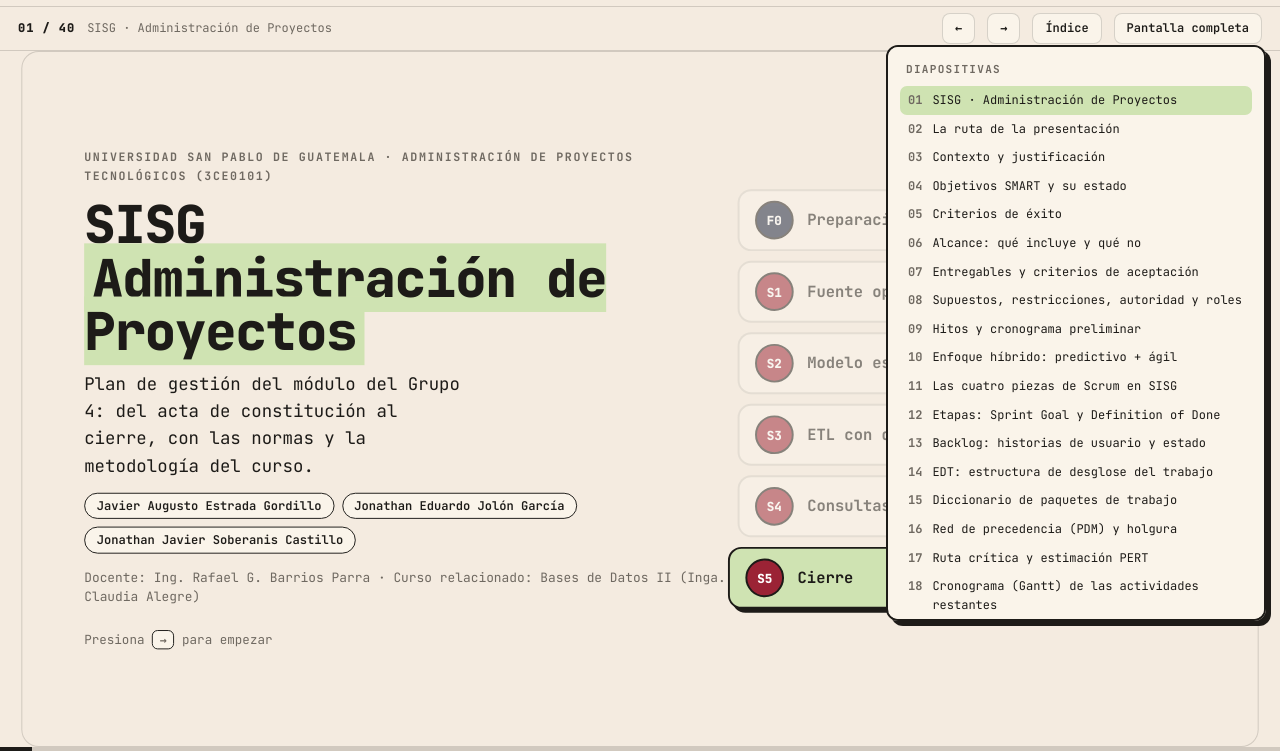
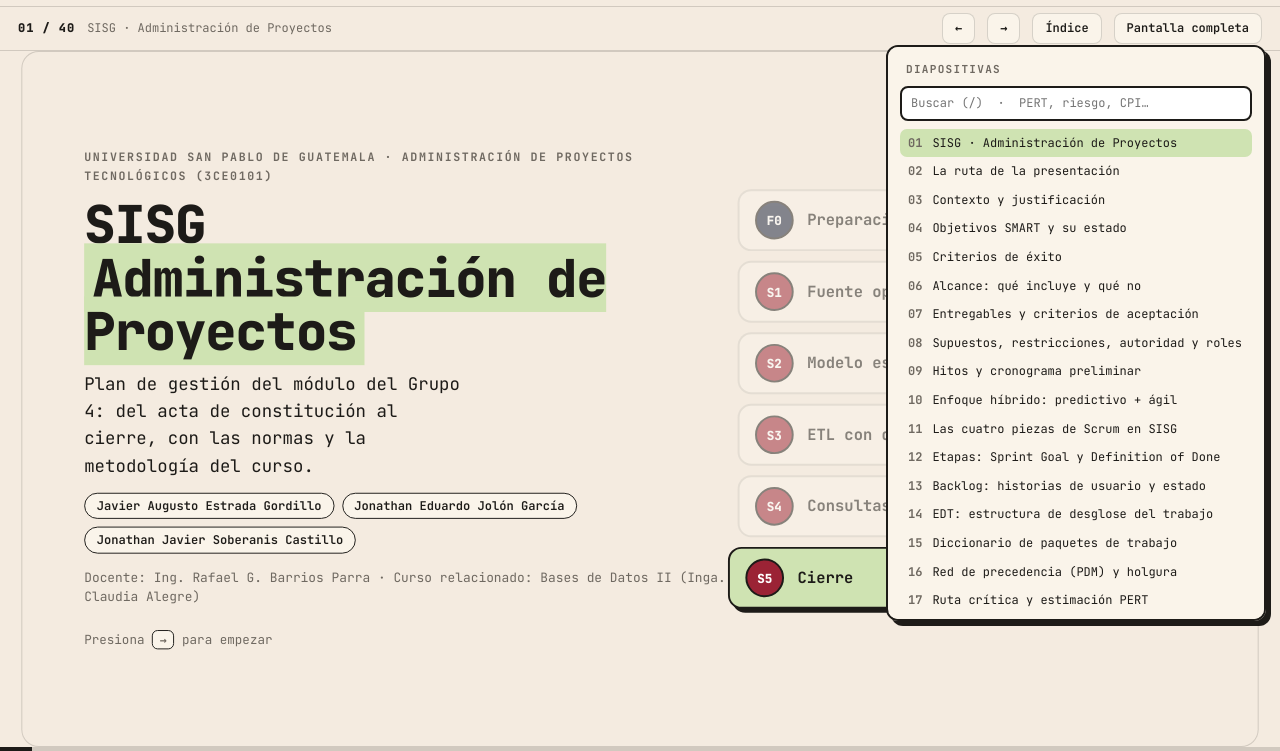
Before and after one commit to jaestrada40/SISG-AP, a plain HTML site: page SISG-APT.html in a window 1280 px wide. Both pictures are taken after a click on the button "Índice". Shown: the part 49-800 px from the top of the page. Drawn offline with Linux system fonts and the light colour scheme.

Commit message:
Buscador en el índice de diapositivas (tecla /)

```diff
--- a/SISG-APT.html
+++ b/SISG-APT.html
@@ -53,6 +53,7 @@ body.dk-full .top { display: none; } body.dk-full #app { grid-template-rows: min
 .dk-slide { position: absolute; left: 50%; top: 50%; width: 1280px; height: 720px; transform-origin: center; background: var(--paper); border: 1.5px solid var(--line); border-radius: 18px; overflow: hidden; font-size: 16px; }
 .dk-bar { height: 4px; background: var(--line); } .dk-bar i { display: block; height: 100%; width: 0; background: var(--ink); transition: width .35s; }
 #dk-index { position: absolute; right: 14px; top: 94px; z-index: 20; width: 380px; max-height: 72vh; overflow-y: auto; padding: 12px; border: 2px solid var(--ink); border-radius: 12px; background: var(--card); box-shadow: 5px 5px 0 var(--ink); }
+#dk-q { width: 100%; box-sizing: border-box; margin: 0 0 8px; padding: 6px 9px; border: 2px solid var(--ink); border-radius: 8px; background: var(--bg, #fff); color: inherit; font: inherit; font-size: 12px; } #dk-index button[hidden] { display: none; }
 #dk-index h3 { margin: 2px 6px 8px; font-size: 11px; letter-spacing: .12em; text-transform: uppercase; color: var(--muted); }
 #dk-index button { display: flex; gap: 10px; width: 100%; padding: 5px 8px; border: 0; border-radius: 7px; background: none; text-align: left; font-size: 12px; }
 #dk-index button:hover, #dk-index button[aria-current="true"] { background: var(--lime); color: #1d1b18; } #dk-index i { font-style: normal; color: var(--muted); font-weight: 700; }
@@ -416,9 +417,14 @@ window.APT = {"objetivos":{"cols":["#","Objetivo (específico, medible, con fech
       <button type="button" id="dk-prev" title="Anterior (←)" aria-label="Anterior">←</button><button type="button" id="dk-next" title="Siguiente (→)" aria-label="Siguiente">→</button>
       <button type="button" id="dk-idx" title="Índice (I)">Índice</button><button type="button" id="dk-full" title="Pantalla completa (F)">Pantalla completa</button></div>
       <div class="dk-view"><div class="dk-slide" id="dk-slide"></div></div><div class="dk-bar"><i></i></div>
-      <aside id="dk-index" hidden><h3>Diapositivas</h3>${K.slides.map((s, i) => `<button type="button" data-i="${i}"><i>${String(i + 1).padStart(2, "0")}</i>${esc(s.title)}</button>`).join("")}</aside>`;
+      <aside id="dk-index" hidden><h3>Diapositivas</h3><input type="search" id="dk-q" placeholder="Buscar (/)  ·  PERT, riesgo, CPI…" autocomplete="off" aria-label="Buscar diapositiva">${K.slides.map((s, i) => `<button type="button" data-i="${i}"><i>${String(i + 1).padStart(2, "0")}</i>${esc(s.title)}</button>`).join("")}</aside>`;
     K.$("#dk-prev", el).onclick = prev; K.$("#dk-next", el).onclick = next;
     K.$("#dk-idx", el).onclick = () => { const x = K.$("#dk-index", el); x.hidden = !x.hidden; if (!x.hidden) { const c = K.$('[aria-current="true"]', x); if (c) c.scrollIntoView({ block: "center" }); } };
+    const norm = (s) => String(s).toLowerCase().normalize("NFD").replace(/[\u0300-\u036f]/g, ""), q = K.$("#dk-q", el), idxB = K.$$("#dk-index button", el);
+    const hay = K.slides.map((s) => norm(s.title + " " + (s.text || "")));
+    const filtra = () => { const t = norm(q.value).split(/\s+/).filter(Boolean); idxB.forEach((b, i) => { b.hidden = !t.every((w) => hay[i].includes(w)); }); };
+    q.oninput = filtra;
+    q.onkeydown = (e) => { if (e.key === "Enter") { const b = idxB.find((x) => !x.hidden); if (b) b.click(); } else if (e.key === "Escape") { q.value = ""; filtra(); K.$("#dk-index", el).hidden = true; q.blur(); } };
     K.$$("#dk-index button", el).forEach((b) => (b.onclick = () => { K.$("#dk-index", el).hidden = true; K.go(+b.dataset.i + 1); }));
     K.$("#dk-full", el).onclick = toggleFull;
     addEventListener("resize", fit); new ResizeObserver(fit).observe(K.$(".dk-view", el));
@@ -432,6 +438,7 @@ window.APT = {"objetivos":{"cols":["#","Objetivo (específico, medible, con fech
       else if (e.key === "Home") K.go(1); else if (e.key === "End") K.go(K.slides.length);
       else if (e.key === "f" || e.key === "F") toggleFull();
       else if (e.key === "i" || e.key === "I") K.$("#dk-idx").click();
+      else if (e.key === "/") { e.preventDefault(); const x = K.$("#dk-index"); x.hidden = false; K.$("#dk-q").focus(); K.$("#dk-q").select(); }
       else if (e.key === "Escape" && !K.$("#dk-index").hidden) K.$("#dk-index").hidden = true;
     });
   }
--- a/css/style.css
+++ b/css/style.css
@@ -42,6 +42,7 @@ body.dk-full .top { display: none; } body.dk-full #app { grid-template-rows: min
 .dk-slide { position: absolute; left: 50%; top: 50%; width: 1280px; height: 720px; transform-origin: center; background: var(--paper); border: 1.5px solid var(--line); border-radius: 18px; overflow: hidden; font-size: 16px; }
 .dk-bar { height: 4px; background: var(--line); } .dk-bar i { display: block; height: 100%; width: 0; background: var(--ink); transition: width .35s; }
 #dk-index { position: absolute; right: 14px; top: 94px; z-index: 20; width: 380px; max-height: 72vh; overflow-y: auto; padding: 12px; border: 2px solid var(--ink); border-radius: 12px; background: var(--card); box-shadow: 5px 5px 0 var(--ink); }
+#dk-q { width: 100%; box-sizing: border-box; margin: 0 0 8px; padding: 6px 9px; border: 2px solid var(--ink); border-radius: 8px; background: var(--bg, #fff); color: inherit; font: inherit; font-size: 12px; } #dk-index button[hidden] { display: none; }
 #dk-index h3 { margin: 2px 6px 8px; font-size: 11px; letter-spacing: .12em; text-transform: uppercase; color: var(--muted); }
 #dk-index button { display: flex; gap: 10px; width: 100%; padding: 5px 8px; border: 0; border-radius: 7px; background: none; text-align: left; font-size: 12px; }
 #dk-index button:hover, #dk-index button[aria-current="true"] { background: var(--lime); color: #1d1b18; } #dk-index i { font-style: normal; color: var(--muted); font-weight: 700; }
```
Also changed, not shown: js/kit.js (+7 -1 lines), 1 other file.
